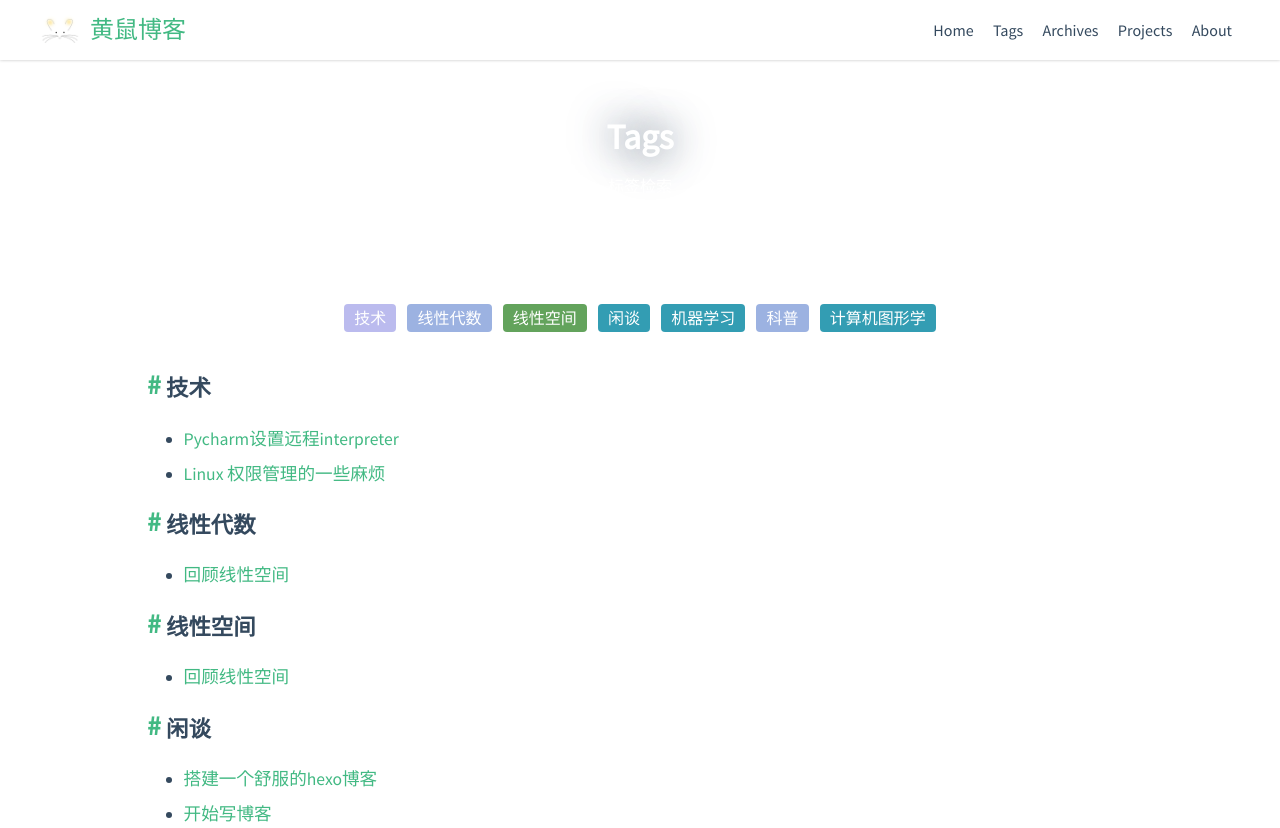
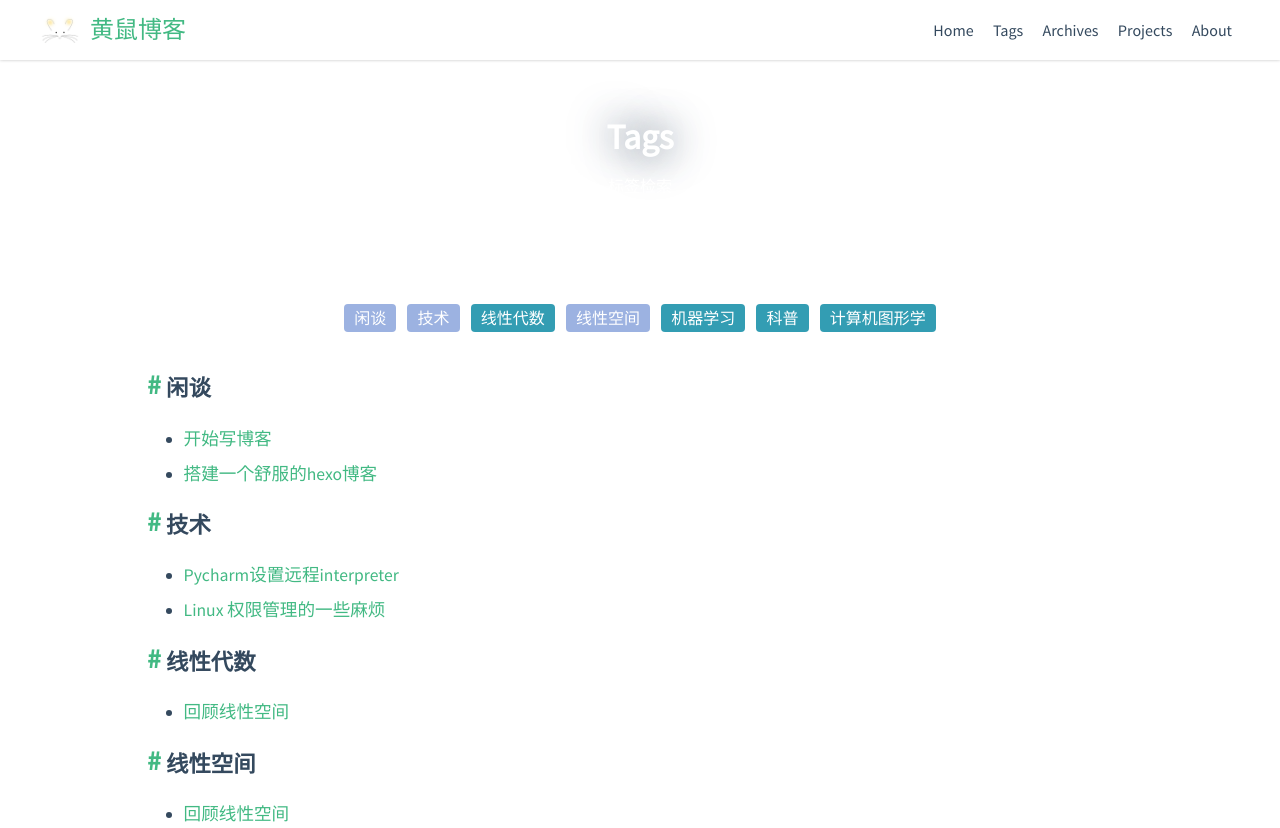
Before and after one commit to scientificRat/scientificrat.github.io, a plain HTML site: page tags/index.html in a window 1280 px wide. Shown: the top 828 px of the page. Drawn offline with nearby package versions, Linux system fonts and the light colour scheme; some packages are replaced by stand-ins of ours; a script that the page names is missing.

Commit message:
Site updated: 2019-03-29 17:02:04

```diff
--- a/tags/index.html
+++ b/tags/index.html
@@ -144,21 +144,38 @@
 <main class="app-body">
   <div id="tag-cloud">
 
-      <a class="tag0" data-name="tag-技术">技术</a>
+      <a class="tag1" data-name="tag-闲谈">闲谈</a>
 
-      <a class="tag1" data-name="tag-线性代数">线性代数</a>
+      <a class="tag1" data-name="tag-技术">技术</a>
 
-      <a class="tag3" data-name="tag-线性空间">线性空间</a>
+      <a class="tag2" data-name="tag-线性代数">线性代数</a>
 
-      <a class="tag2" data-name="tag-闲谈">闲谈</a>
+      <a class="tag1" data-name="tag-线性空间">线性空间</a>
 
       <a class="tag2" data-name="tag-机器学习">机器学习</a>
 
-      <a class="tag1" data-name="tag-科普">科普</a>
+      <a class="tag2" data-name="tag-科普">科普</a>
 
       <a class="tag2" data-name="tag-计算机图形学">计算机图形学</a>
 
   </div>
+
+    <div class="tag-list">
+      <h3 class="tag-name" id="tag-闲谈">闲谈</h3>
+
+        <ul class="tag-preview">
+          <li>
+            <a href="/2017/10/05/开始写博客/">开始写博客</a>
+          </li>
+        </ul>
+
+        <ul class="tag-preview">
+          <li>
+            <a href="/2017/10/07/搭建一个舒服的hexo博客/">搭建一个舒服的hexo博客</a>
+          </li>
+        </ul>
+
+    </div>
 
     <div class="tag-list">
       <h3 class="tag-name" id="tag-技术">技术</h3>
@@ -194,23 +211,6 @@
         <ul class="tag-preview">
           <li>
             <a href="/2017/10/11/回顾线性空间/">回顾线性空间</a>
-          </li>
-        </ul>
-
-    </div>
-
-    <div class="tag-list">
-      <h3 class="tag-name" id="tag-闲谈">闲谈</h3>
-
-        <ul class="tag-preview">
-          <li>
-            <a href="/2017/10/07/搭建一个舒服的hexo博客/">搭建一个舒服的hexo博客</a>
-          </li>
-        </ul>
-
-        <ul class="tag-preview">
-          <li>
-            <a href="/2017/10/05/开始写博客/">开始写博客</a>
           </li>
         </ul>
 
```
